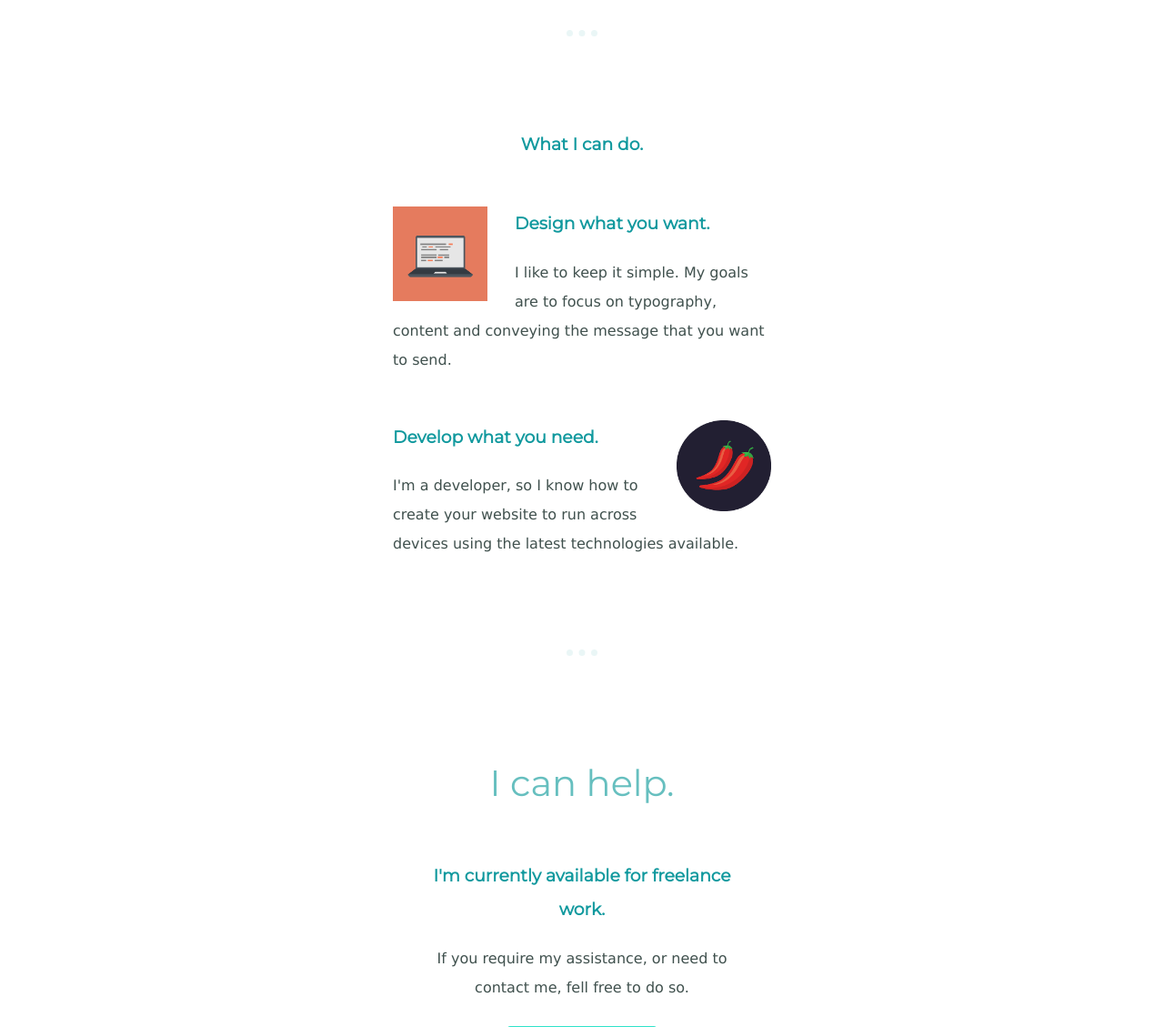
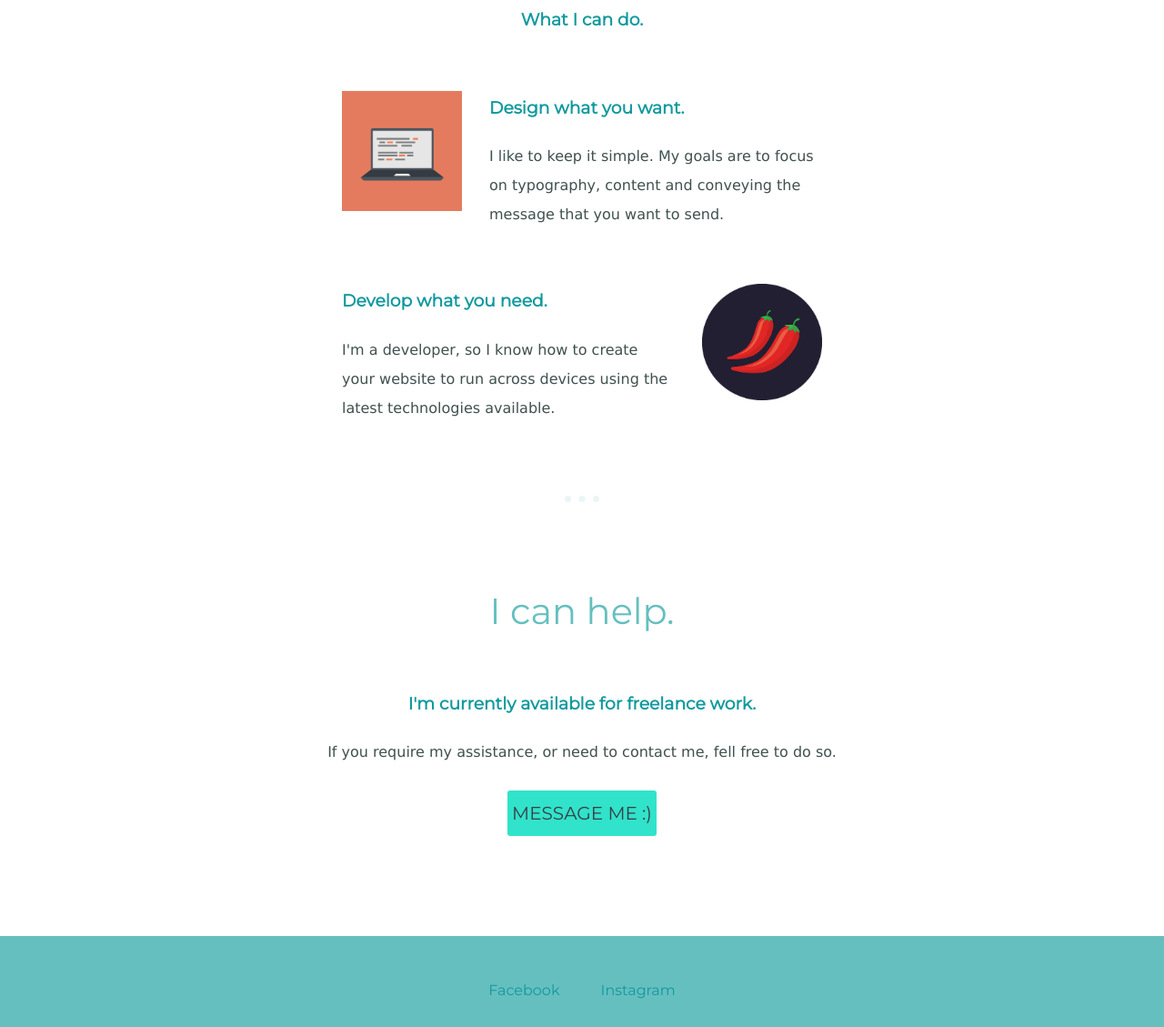
Before and after one commit to RafaelFullStack/css_sample, a plain HTML site: page index.html in a window 1280 px wide. Shown: the part 1439-2568 px from the top of the page at 91% size. Drawn offline with Linux system fonts and the light colour scheme.

Commit message:
Optimizations

```diff
--- a/CSS/styles.css
+++ b/CSS/styles.css
@@ -36,7 +36,7 @@ hr{
   /*border-color: #222831;*/
   border-width: 7px;
   width: 4%;
-  margin: 100px auto;
+  margin: 80px auto;
 }
 
 p{
@@ -54,12 +54,12 @@ a:hover {
 }
 
 .mad{
-  width: 35%;
+  width: 25%;
 }
 
 .skill-row{
-  width: 50%;
-  margin: 50px auto;
+  width: 55%;
+  margin: 60px auto;
   text-align: left;
   line-height: 2;
 
@@ -119,7 +119,7 @@ a:hover {
   background-color: #E4F9F5;
 }
 .intro{
-  width: 50%;
+  width: 75%;
   margin: auto;
 }
 .top-cloud{
@@ -136,14 +136,14 @@ a:hover {
 
 
 .middle-container{
-  width: 65%;
+  width: 75%;
   margin: 100px auto;
   line-height: 2;
   color: #40514E;
 }
 .contact-me{
-  width: 40%;
-  margin: 40px auto 60px;
+  width: 60%;
+  margin: 20px auto 60px;
   color: #40514E;
 }
 .btn_msg{
```
